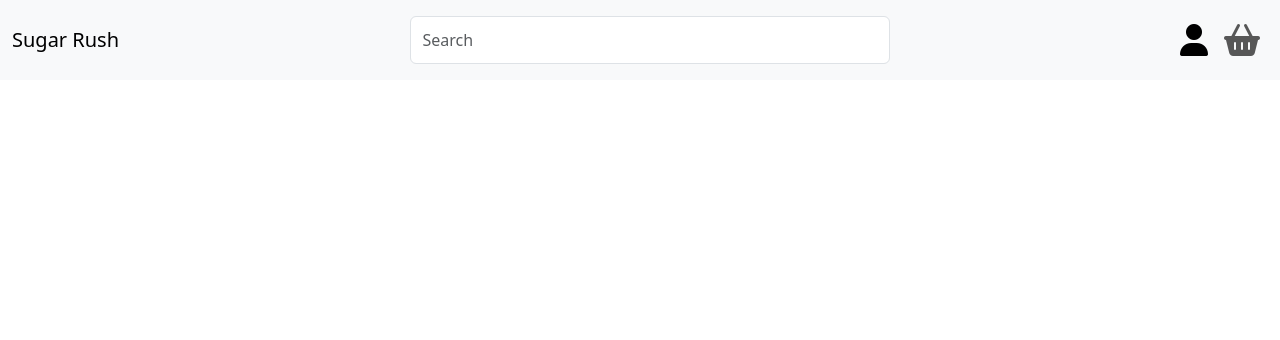
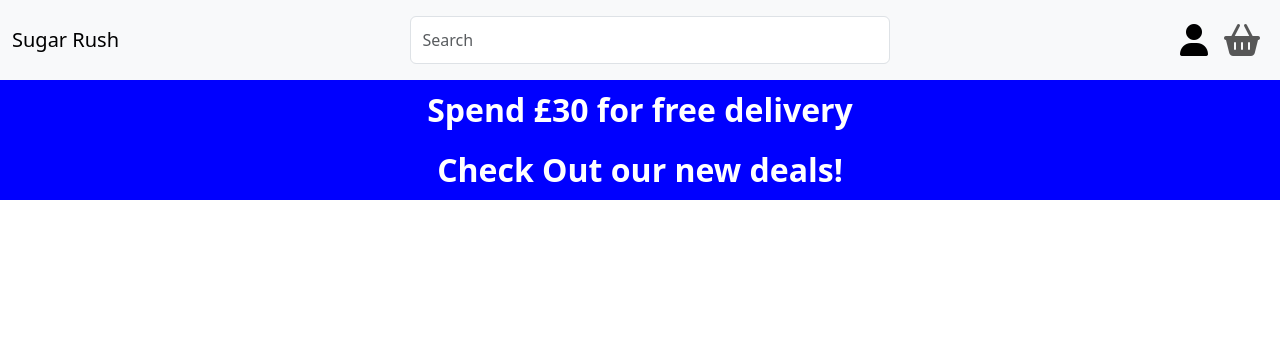
Before and after one commit to HarrisonT1/Portfolio-Project-5, a Django app: page /bag/ in a window 1280 px wide. Shown: the top 340 px of the page. Run offline with Django 4.2, Linux system fonts and the light colour scheme; some libraries are stand-ins or nearby versions.

Commit message:
Added banner to bottom of navbar

```diff
--- a/static/css/style.css
+++ b/static/css/style.css
@@ -1,3 +1,5 @@
+/* NAVBAR */
+
 .navbar {
     background-color: #FFB347;
     font-size: 2rem;
@@ -7,3 +9,20 @@
     width: 30rem;
     height: 3rem;
 }
+
+/* DETAIL BANNER */
+
+.detail-banner-container {
+    width: 100%;
+    height: 60px;
+    background-color: blue;
+}
+
+.banner-text {
+    height: 60px;
+    color: white;
+    font-size: 2rem;
+    display: flex;
+    align-items: center;
+    justify-content: center;
+}
--- a/templates/base.html
+++ b/templates/base.html
@@ -33,6 +33,7 @@
 </head>
 <body>
     {% include 'includes/navbar.html' %}
+    {% include 'includes/detail-banner.html' %}
     {% block content %}
 
     {% endblock %}
--- /dev/null
+++ b/templates/includes/detail-banner.html
@@ -0,0 +1,11 @@
+<div class="detail-banner-container">
+    <div>
+        <strong class="banner-text">Spend £30 for free delivery</strong>
+    </div>
+</div>
+
+<div class="detail-banner-container">
+    <div>
+        <strong class="banner-text">Check Out our new deals!</strong>
+    </div>
+</div>
```
